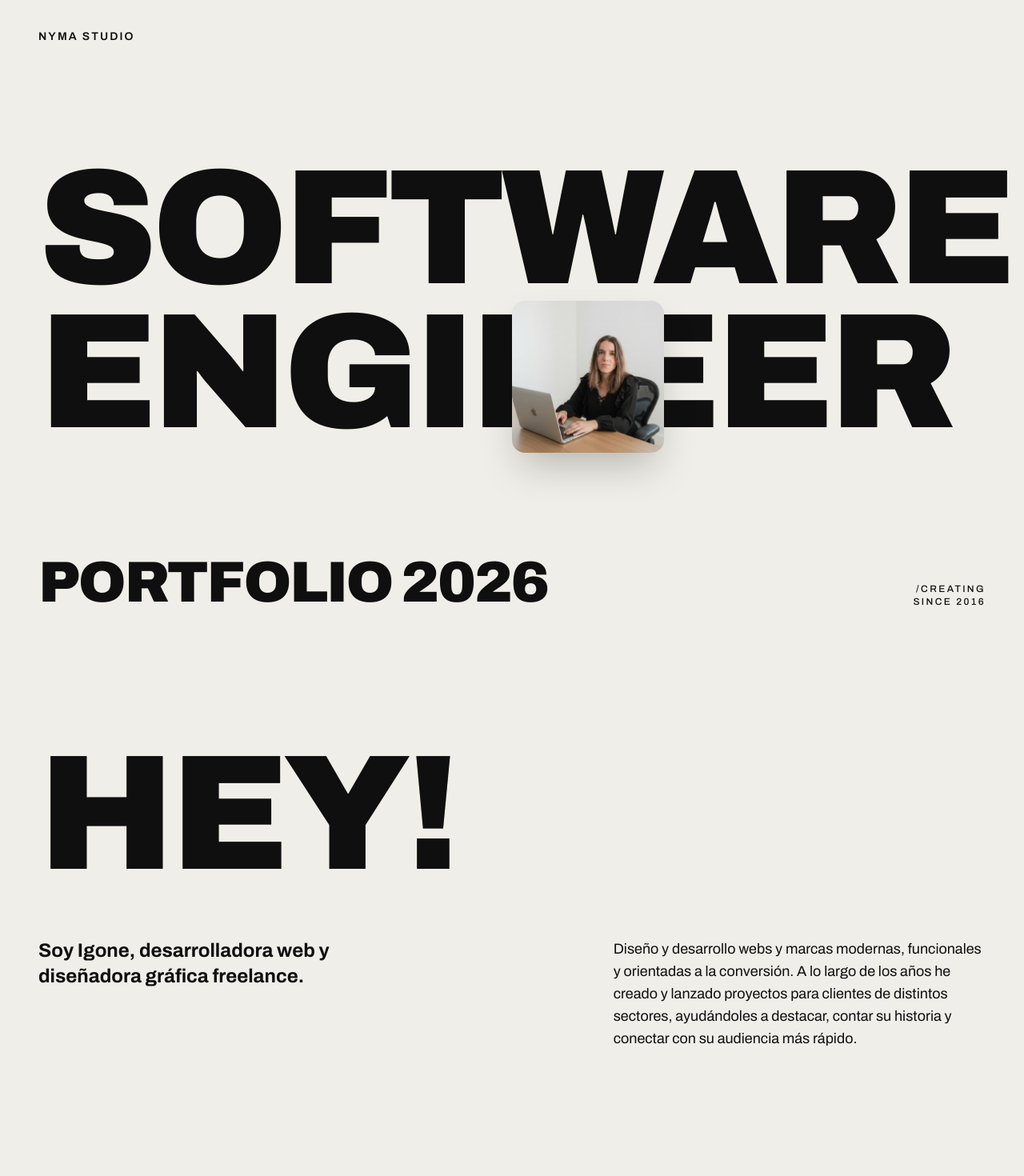
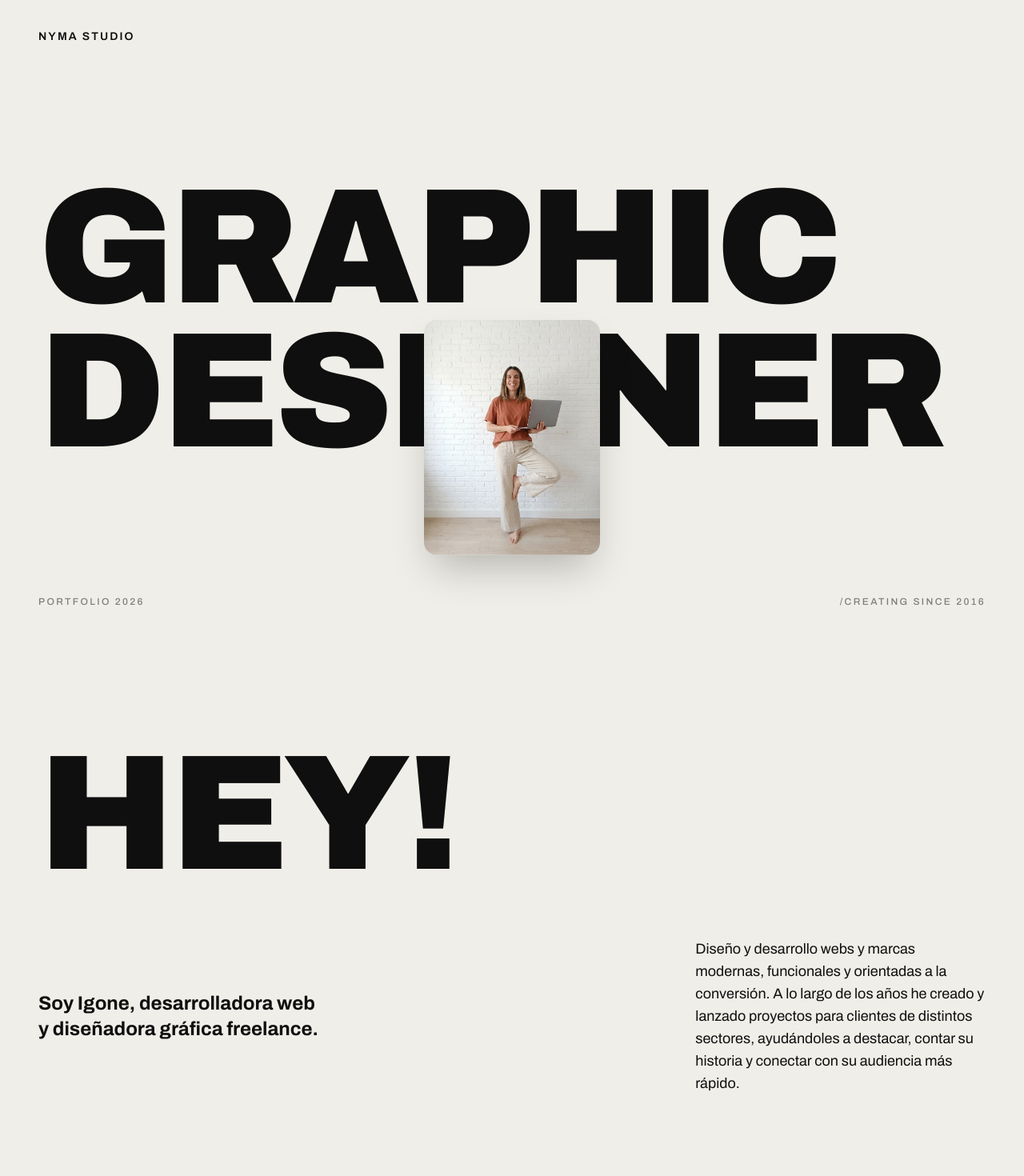
Before and after one commit to igoneny/igonenyma-web, a React (Vite) app: page / in a window 1280 px wide. Shown: the top 1470 px of the page at 80% size. Built offline with nearby package versions, Linux system fonts and the light colour scheme.

Commit message:
Hero: GRAPHIC DESIGNER, equal-weight bottom labels, traveling portrait into About; new profile photo

```diff
--- a/src/App.tsx
+++ b/src/App.tsx
@@ -1,5 +1,4 @@
-import HeroSection from './sections/HeroSection';
-import AboutSection from './sections/AboutSection';
+import HeroAboutSection from './sections/HeroAboutSection';
 import StatementSection from './sections/StatementSection';
 import ServicesSection from './sections/ServicesSection';
 import ProjectsSection from './sections/ProjectsSection';
@@ -9,8 +8,7 @@ import ContactSection from './sections/ContactSection';
 export default function App() {
   return (
     <main style={{ background: '#F0EEE8', overflowX: 'clip' }}>
-      <HeroSection />
-      <AboutSection />
+      <HeroAboutSection />
       <StatementSection />
       <ServicesSection />
       <ProjectsSection />
--- a/src/sections/AboutSection.tsx
+++ /dev/null
@@ -1,37 +0,0 @@
-import FadeIn from '../components/FadeIn';
-import AnimatedText from '../components/AnimatedText';
-
-export default function AboutSection() {
-  return (
-    <section id="sobre-mi" className="px-5 py-24 sm:px-8 md:px-12 md:py-32">
-      <AnimatedText
-        text="Hey!"
-        className="display text-ink"
-        style={{ fontSize: 'clamp(4rem, 16vw, 15rem)' }}
-      />
-
-      <div className="mt-10 grid gap-8 md:mt-16 md:grid-cols-12 md:gap-12">
-        <FadeIn
-          as="p"
-          delay={0}
-          y={20}
-          className="text-xl font-bold leading-snug md:col-span-5 md:col-start-1 md:text-2xl"
-        >
-          Soy Igone, desarrolladora web y diseñadora gráfica freelance.
-        </FadeIn>
-
-        <FadeIn
-          as="p"
-          delay={0.1}
-          y={20}
-          className="text-base leading-relaxed opacity-70 md:col-span-5 md:col-start-8 md:text-lg"
-        >
-          Diseño y desarrollo webs y marcas modernas, funcionales y orientadas a
-          la conversión. A lo largo de los años he creado y lanzado proyectos
-          para clientes de distintos sectores, ayudándoles a destacar, contar su
-          historia y conectar con su audiencia más rápido.
-        </FadeIn>
-      </div>
-    </section>
-  );
-}
--- /dev/null
+++ b/src/sections/HeroAboutSection.tsx
@@ -0,0 +1,127 @@
+import { useEffect, useRef, useState } from 'react';
+import { motion, useScroll, useTransform } from 'framer-motion';
+import FadeIn from '../components/FadeIn';
+import AnimatedText from '../components/AnimatedText';
+
+const PORTRAIT = '/igone-perfil.jpeg';
+
+export default function HeroAboutSection() {
+  const wrapRef = useRef<HTMLDivElement>(null);
+  const heroAnchorRef = useRef<HTMLDivElement>(null);
+  const restAnchorRef = useRef<HTMLDivElement>(null);
+  const [travel, setTravel] = useState(0);
+
+  // Measure how far (px) the portrait must travel from its hero spot down to
+  // its resting spot between the About paragraphs.
+  useEffect(() => {
+    const measure = () => {
+      const hero = heroAnchorRef.current;
+      const rest = restAnchorRef.current;
+      if (!hero || !rest) return;
+      const heroY = hero.getBoundingClientRect().top + window.scrollY;
+      const restY = rest.getBoundingClientRect().top + window.scrollY;
+      setTravel(restY - heroY);
+    };
+    measure();
+    const raf = requestAnimationFrame(measure);
+    window.addEventListener('resize', measure);
+    window.addEventListener('load', measure);
+    return () => {
+      cancelAnimationFrame(raf);
+      window.removeEventListener('resize', measure);
+      window.removeEventListener('load', measure);
+    };
+  }, []);
+
+  const { scrollYProgress } = useScroll({
+    target: wrapRef,
+    offset: ['start start', 'end end'],
+  });
+  // Portrait sits at the About rest spot; lift it up into the hero at scroll 0
+  // and let it descend to 0 by the time we reach the About block.
+  const y = useTransform(scrollYProgress, [0, 0.5], [-travel, 0]);
+
+  return (
+    <div ref={wrapRef} className="relative">
+      {/* HERO */}
+      <section className="relative flex min-h-screen flex-col px-5 pb-10 pt-7 sm:px-8 md:px-12 md:pt-9">
+        <FadeIn as="div" delay={0} y={-12} className="text-sm font-semibold uppercase tracking-[0.15em]">
+          nyma studio
+        </FadeIn>
+
+        <div className="relative flex flex-1 flex-col justify-center">
+          <FadeIn as="div" delay={0.1} y={30}>
+            <h1 className="display text-center text-[19vw] leading-[0.82] sm:text-left sm:text-[17vw] lg:text-[16vw]">
+              Graphic
+              <br />
+              Designer
+            </h1>
+          </FadeIn>
+          {/* invisible marker: where the portrait sits while in the hero */}
+          <div
+            ref={heroAnchorRef}
+            className="pointer-events-none absolute left-1/2 top-1/2 h-0 w-0"
+          />
+        </div>
+
+        <div className="flex items-end justify-between gap-4 text-[10px] font-medium uppercase tracking-[0.2em] opacity-50 sm:text-xs">
+          <FadeIn as="div" delay={0.25} y={20}>
+            portfolio 2026
+          </FadeIn>
+          <FadeIn as="div" delay={0.35} y={20} className="text-right">
+            /creating since 2016
+          </FadeIn>
+        </div>
+      </section>
+
+      {/* ABOUT */}
+      <section id="sobre-mi" className="px-5 py-24 sm:px-8 md:px-12 md:py-32">
+        <AnimatedText
+          text="Hey!"
+          className="display text-ink"
+          style={{ fontSize: 'clamp(4rem, 16vw, 15rem)' }}
+        />
+
+        <div className="relative mt-10 grid items-center gap-8 md:mt-16 md:grid-cols-12 md:gap-12">
+          <FadeIn
+            as="p"
+            delay={0}
+            y={20}
+            className="text-xl font-bold leading-snug md:col-span-4 md:col-start-1 md:text-2xl"
+          >
+            Soy Igone, desarrolladora web y diseñadora gráfica freelance.
+          </FadeIn>
+
+          {/* mobile spacer so the resting portrait doesn't overlap text */}
+          <div className="h-[150px] md:hidden" aria-hidden />
+
+          {/* resting slot (centered between the two paragraphs) */}
+          <div className="pointer-events-none absolute left-1/2 top-1/2 z-30 -translate-x-1/2 -translate-y-1/2">
+            <div ref={restAnchorRef}>
+              <motion.div style={{ y }}>
+                <img
+                  src={PORTRAIT}
+                  alt="Igone Nogales"
+                  className="aspect-[3/4] w-[150px] rounded-2xl object-cover shadow-2xl sm:w-[180px] md:w-[220px]"
+                  draggable={false}
+                />
+              </motion.div>
+            </div>
+          </div>
+
+          <FadeIn
+            as="p"
+            delay={0.1}
+            y={20}
+            className="text-base leading-relaxed opacity-70 md:col-span-4 md:col-start-9 md:text-lg"
+          >
+            Diseño y desarrollo webs y marcas modernas, funcionales y orientadas
+            a la conversión. A lo largo de los años he creado y lanzado proyectos
+            para clientes de distintos sectores, ayudándoles a destacar, contar
+            su historia y conectar con su audiencia más rápido.
+          </FadeIn>
+        </div>
+      </section>
+    </div>
+  );
+}
--- a/src/sections/HeroSection.tsx
+++ /dev/null
@@ -1,55 +0,0 @@
-import FadeIn from '../components/FadeIn';
-
-const PORTRAIT = '/igone-perfil-ia.png';
-
-export default function HeroSection() {
-  return (
-    <section className="relative flex min-h-screen flex-col px-5 pb-10 pt-7 sm:px-8 md:px-12 md:pt-9">
-      {/* Brand wordmark (no menu) */}
-      <FadeIn as="div" delay={0} y={-12} className="text-sm font-semibold uppercase tracking-[0.15em]">
-        nyma studio
-      </FadeIn>
-
-      {/* Headline + portrait */}
-      <div className="relative flex flex-1 flex-col justify-center">
-        <FadeIn as="div" delay={0.1} y={30}>
-          <h1 className="display text-center text-[19vw] leading-[0.82] sm:text-left sm:text-[17vw] lg:text-[16vw]">
-            Software
-            <br />
-            Engineer
-          </h1>
-        </FadeIn>
-
-        <FadeIn
-          delay={0.45}
-          y={0}
-          className="pointer-events-none absolute left-1/2 top-1/2 z-10 -translate-x-1/2 -translate-y-1/2"
-        >
-          <img
-            src={PORTRAIT}
-            alt="Igone Nogales"
-            className="aspect-square w-[120px] rounded-2xl object-cover shadow-2xl sm:w-[150px] md:w-[190px]"
-            draggable={false}
-          />
-        </FadeIn>
-      </div>
-
-      {/* Bottom row */}
-      <div className="flex items-end justify-between gap-4">
-        <FadeIn as="div" delay={0.25} y={20} className="display text-[clamp(1.7rem,6vw,4.5rem)]">
-          portfolio 2026
-        </FadeIn>
-        <FadeIn
-          as="div"
-          delay={0.35}
-          y={20}
-          className="text-right text-[10px] font-medium uppercase leading-tight tracking-[0.2em] opacity-50 sm:text-xs"
-        >
-          /creating
-          <br />
-          since 2016
-        </FadeIn>
-      </div>
-    </section>
-  );
-}
```
